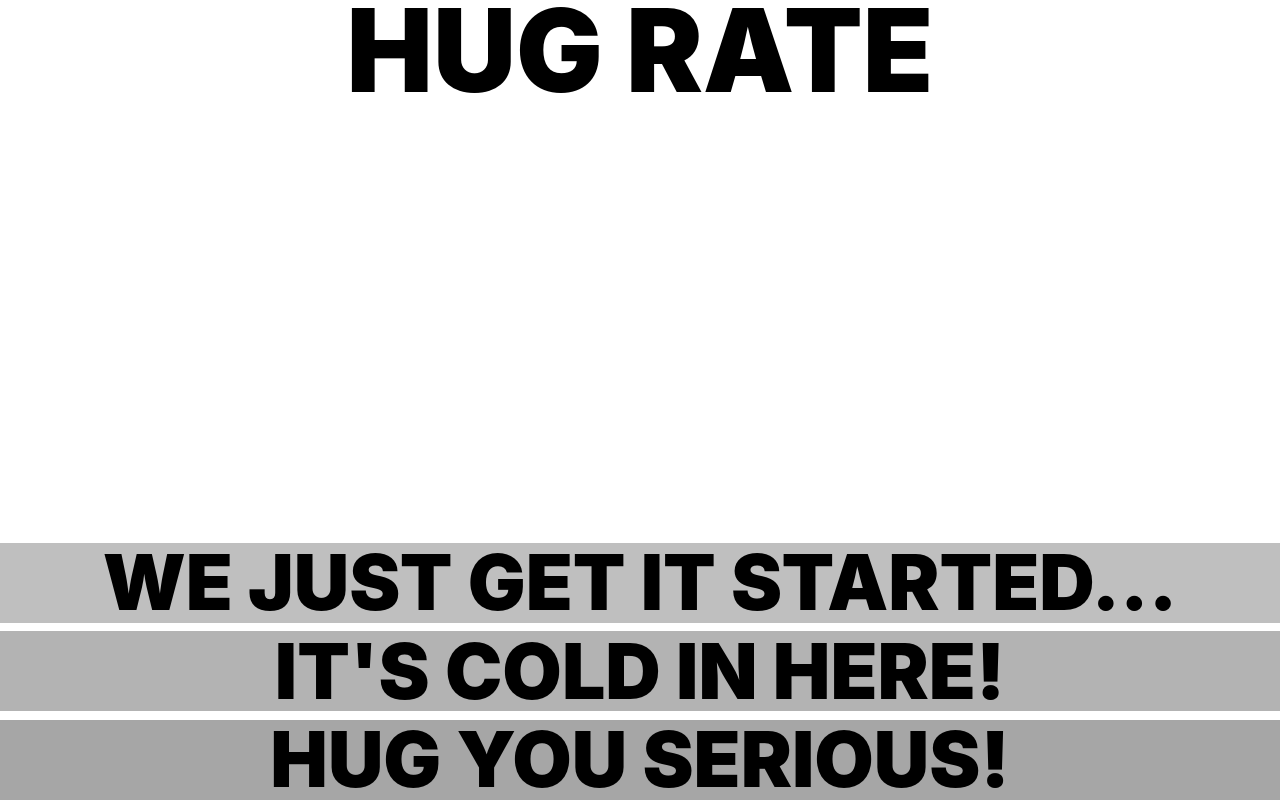
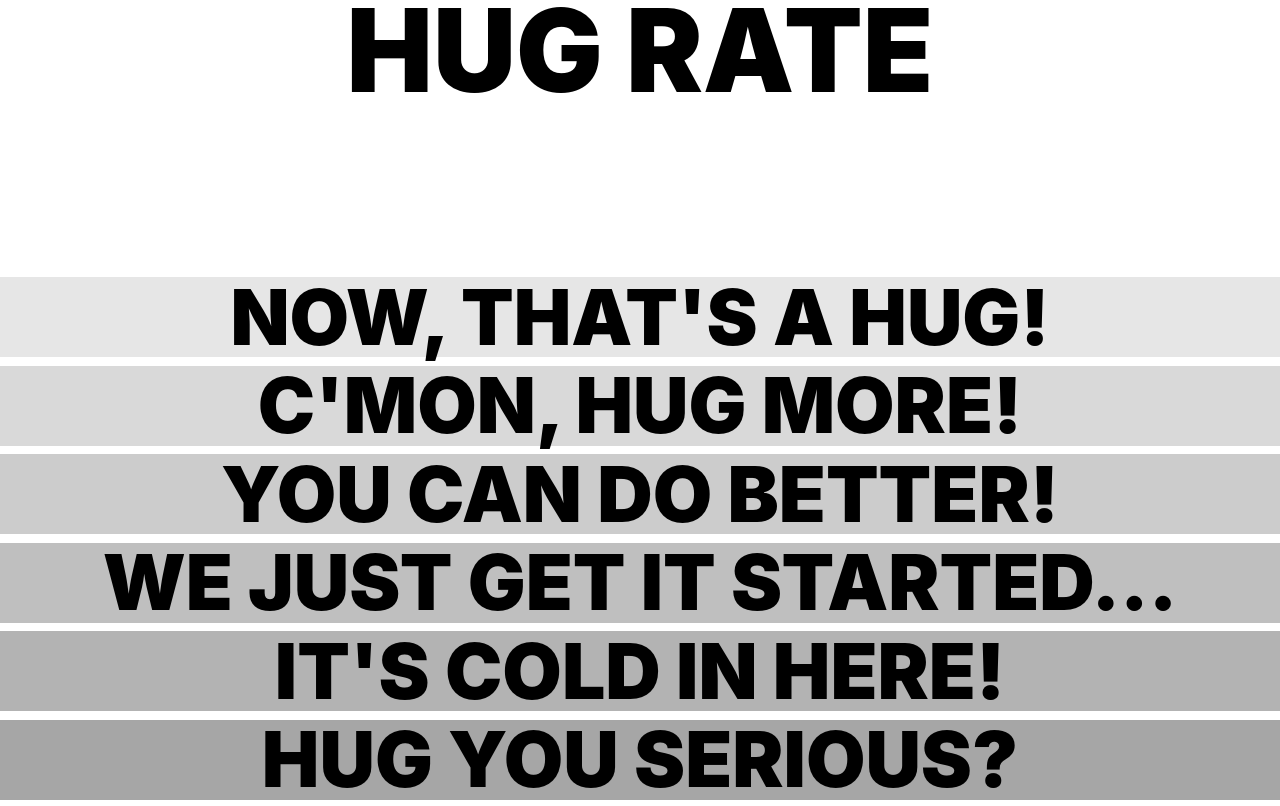
Before and after one commit to claushesse/hug-booth, a React (Create React App) app: page / in a window 1280 px wide. Built offline with nearby package versions, Linux system fonts and the light colour scheme.

Commit message:
increase velocity of the cards and update hugh you serious

```diff
--- a/src/App.js
+++ b/src/App.js
@@ -29,7 +29,7 @@
         setCountDirection(1);
       }
       setLastCard((prevLastCard) => prevLastCard + countDirection);
-    }, 300);
+    }, 600);
     if (selectedCard) {
       clearInterval(interval);
     }
--- a/src/utils.js
+++ b/src/utils.js
@@ -35,7 +35,7 @@
     id: 1,
   },
   {
-    name: "HUG YOU SERIOUS!",
+    name: "HUG YOU SERIOUS?",
     color: "hsl(0 0% 65%)",
     id: 0,
   },
```
